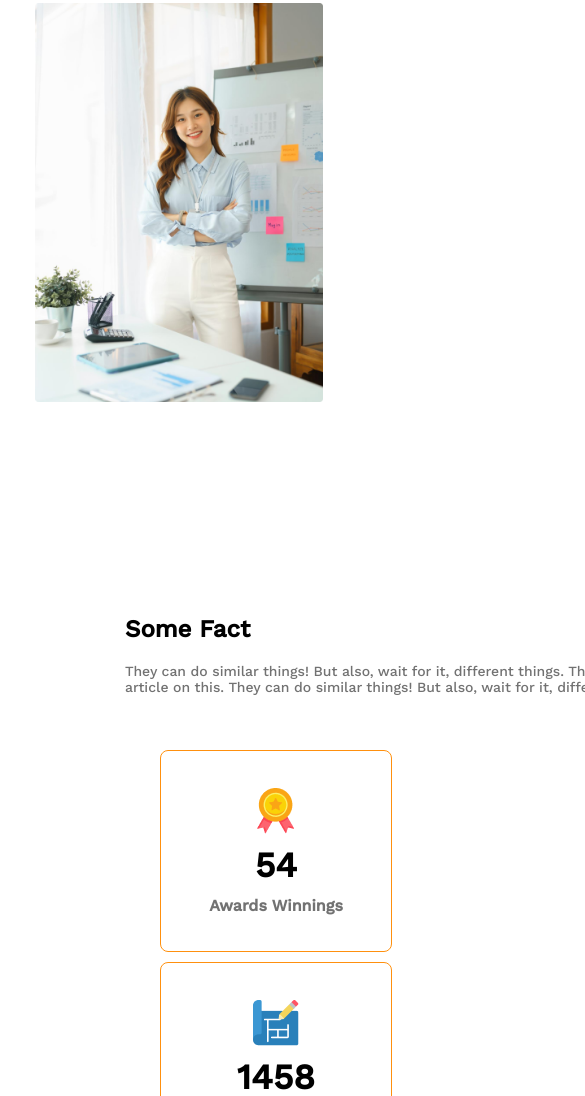
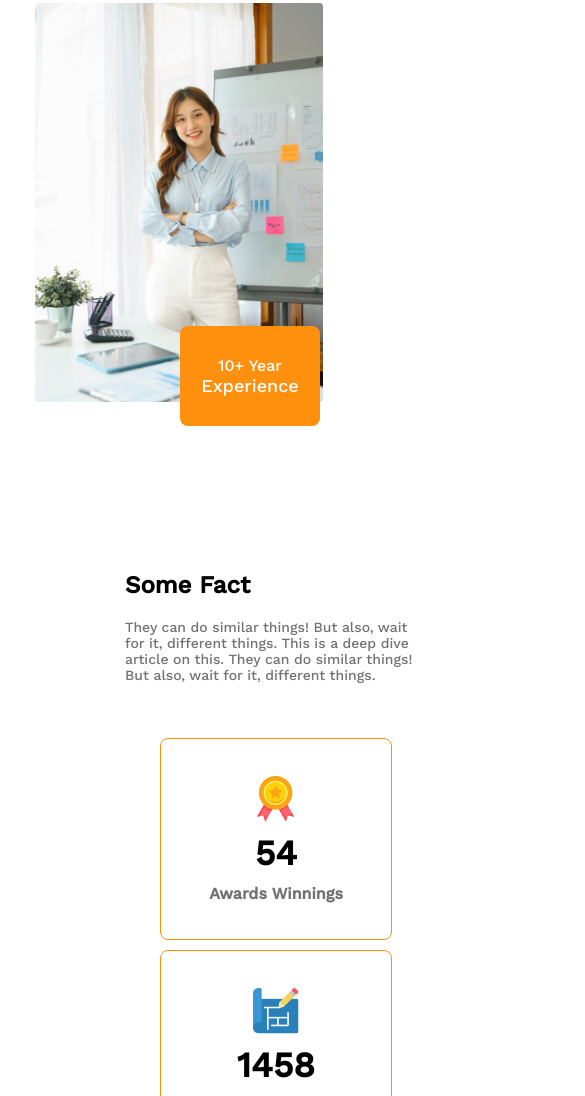
Before and after one commit to Keramot941/Architects, a plain HTML site: page index.html in a window 390 px wide. Shown: the part 2356-3452 px from the top of the page, 585 px wide, since content can reach past the window. Drawn offline with nearby package versions, Linux system fonts and the light colour scheme.

Commit message:
second responsive

```diff
--- a/Styles/style.css
+++ b/Styles/style.css
@@ -400,11 +400,24 @@ footer p{
         width: 90%;
         height: auto;
     }
+    .lovely-features> button{
+        height: 100px;
+        width: 140px;
+        font-size: 16px;
+        position: relative;
+        transform: translate(145px, -150px);
+        padding: 0px;
+    }
+    .jf{
+    }
     /* Facts */
     .fact-area{
         grid-template-columns: repeat(1 , 1fr);
         row-gap: 10px;
         /* margin: auto; */
+    }
+    .fact-text p {
+        width: 300px;
     }
     /* Sponsors */
     .sponsors-list{
```
